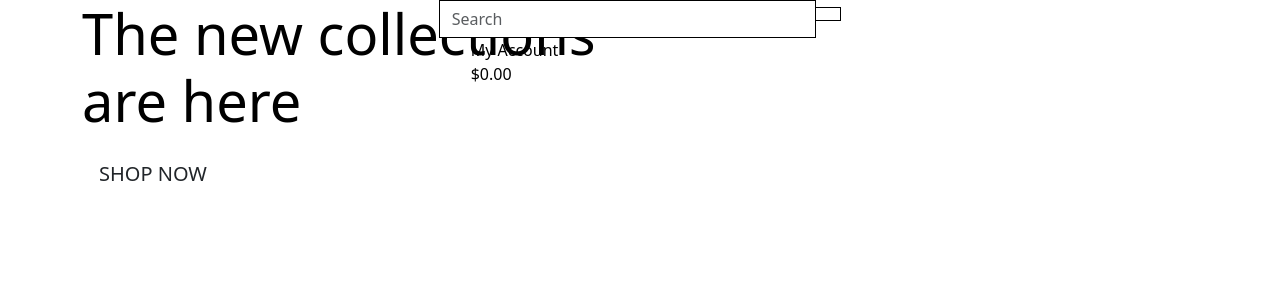
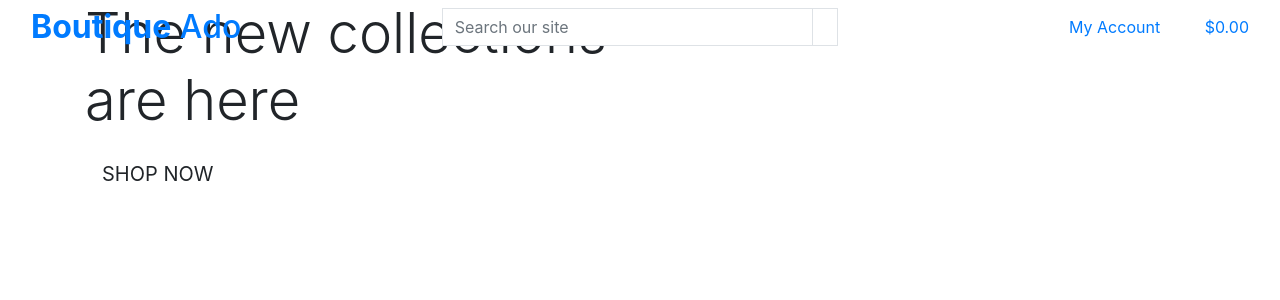
Before and after one commit to patrickaod/Boutique-Ado, a Django app: page / in a window 1280 px wide. Shown: the top 300 px of the page. Run offline with Django 3.2, Linux system fonts and the light colour scheme; some libraries are stand-ins or nearby versions.

Commit message:
Update base template to bootstrap 4

```diff
--- a/templates/base.html
+++ b/templates/base.html
@@ -2,75 +2,64 @@
 
 <!doctype html>
 <html lang="en">
-
   <head>
 
-    <!-- Meta Settings -->
     {% block meta %}
         <meta http-equiv="X-UA-Compatible" content="ie=edge">
         <meta charset="utf-8">
-    <meta name="viewport" content="width=device-width, initial-scale=1">
+        <meta name="viewport" content="width=device-width, initial-scale=1, shrink-to-fit=no">
     {% endblock %}
 
-    {% block extra_meta %}{% endblock %}
-
-    <!-- Title -->
-    <title>Boutique Ado {% block extra_title %}{% endblock %}</title>
-
-    <!-- Bootstrap5 CSS -->
-    {% block corecss %}
-    <link href="https://cdn.jsdelivr.net/npm/bootstrap@5.3.3/dist/css/bootstrap.min.css" rel="stylesheet"
-        integrity="sha384-QWTKZyjpPEjISv5WaRU9OFeRpok6YctnYmDr5pNlyT2bRjXh0JMhjY6hW+ALEwIH" crossorigin="anonymous">
+    {% block extra_meta %}
     {% endblock %}
 
-    <!-- CSS -->
-    {% block extra_css %}{% endblock %}
-
-    <!-- Bootstrap5 JS -->
-    {% block corejs %}
-    <script src="https://cdn.jsdelivr.net/npm/bootstrap@5.3.3/dist/js/bootstrap.bundle.min.js"
-        integrity="sha384-YvpcrYf0tY3lHB60NNkmXc5s9fDVZLESaAA55NDzOxhy9GkcIdslK1eN7N6jIeHz" crossorigin="anonymous">
-        </script>
-    <script src="https://cdn.jsdelivr.net/npm/@popperjs/core@2.11.8/dist/umd/popper.min.js"
-        integrity="sha384-I7E8VVD/ismYTF4hNIPjVp/Zjvgyol6VFvRkX/vR+Vc4jQkC+hVqc2pM8ODewa9r" crossorigin="anonymous">
-        </script>
-    <script src="https://cdn.jsdelivr.net/npm/bootstrap@5.3.3/dist/js/bootstrap.min.js"
-        integrity="sha384-0pUGZvbkm6XF6gxjEnlmuGrJXVbNuzT9qBBavbLwCsOGabYfZo0T0to5eqruptLy" crossorigin="anonymous">
-        </script>
+    {% block corecss %}
+        <link rel="stylesheet" href="https://stackpath.bootstrapcdn.com/bootstrap/4.4.1/css/bootstrap.min.css" integrity="sha384-Vkoo8x4CGsO3+Hhxv8T/Q5PaXtkKtu6ug5TOeNV6gBiFeWPGFN9MuhOf23Q9Ifjh" crossorigin="anonymous">
     {% endblock %}
 
-    {% block extra_js %}{% endblock %}
+    {% block extra_css %}
+    {% endblock %}
+
+    {% block corejs %}
+        <script src="https://code.jquery.com/jquery-3.4.1.slim.min.js" integrity="sha384-J6qa4849blE2+poT4WnyKhv5vZF5SrPo0iEjwBvKU7imGFAV0wwj1yYfoRSJoZ+n" crossorigin="anonymous"></script>
+        <script src="https://cdn.jsdelivr.net/npm/popper.js@1.16.0/dist/umd/popper.min.js" integrity="sha384-Q6E9RHvbIyZFJoft+2mJbHaEWldlvI9IOYy5n3zV9zzTtmI3UksdQRVvoxMfooAo" crossorigin="anonymous"></script>
+        <script src="https://stackpath.bootstrapcdn.com/bootstrap/4.4.1/js/bootstrap.min.js" integrity="sha384-wfSDF2E50Y2D1uUdj0O3uMBJnjuUD4Ih7YwaYd1iqfktj0Uod8GCExl3Og8ifwB6" crossorigin="anonymous"></script>
+    {% endblock %}
+
+    {% block extra_js %}
+    {% endblock %}
+
+    <title>Boutique Ado {% block extra_title %}{% endblock %}</title>
   </head>
-
   <body>
-
     <header class="container-fluid fixed-top">
         <div class="row">
             <div class="col-12 col-lg-4 my-auto py-1 py-lg-0 text-center text-lg-left">
-                <a href="{% url 'home' %}" class="nav-link main-logo-link"></a>
+                <a href="{% url 'home' %}" class="nav-link main-logo-link">
+                    <h2 class="logo-font text-black my-0"><strong>Boutique</strong> Ado</h2>
+                </a>
             </div>
             <div class="col-12 col-lg-4 my-auto py-1 py-lg-0">
                 <form method="GET" action="">
                     <div class="input-group w-100">
-                        <input class="form-control border border-black rounded-0" type="text" name="q"
-                            placeholder="Search">
-                        <div class="input-grou-append">
+                        <input class="form-control border border-black rounded-0" type="text" name="q" placeholder="Search our site">
+                        <div class="input-group-append">
                             <button class="form-control btn btn-black border border-black rounded-0" type="submit">
                                 <span class="icon">
                                     <i class="fas fa-search"></i>
                                 </span>
                             </button>
                         </div>
+                    </div>
                 </form>
             </div>
-            <div class="col-12 col-lg-4 my-auto py-1 py-lg-0 ">
-                <ul>
+            <div class="col-12 col-lg-4 my-auto py-1 py-lg-0">
+                <ul class="list-inline list-unstyled text-center text-lg-right my-0">
                     <li class="list-inline-item dropdown">
-                        <a class="text-black nav-link" href="#" id="user-options" data-toggle="dropdown"
-                            aria-haspopup="true" aria-expanded="false">
+                        <a class="text-black nav-link" href="#" id="user-options" data-toggle="dropdown" aria-haspopup="true" aria-expanded="false">
                             <div class="text-center">
                                 <div><i class="fas fa-user fa-lg"></i></div>
-                                <p class="my-0"> My Account</p>
+                                <p class="my-0">My Account</p>
                             </div>
                         </a>
                         <div class="dropdown-menu border-0" aria-labelledby="user-options">
@@ -79,15 +68,15 @@
                                     <a href="" class="dropdown-item">Product Management</a>
                                 {% endif %}
                                 <a href="" class="dropdown-item">My Profile</a>
-                            <a href="{% url 'account_logout'%}" class="dropdown-item">Logout</a>
+                                <a href="{% url 'account_logout' %}" class="dropdown-item">Logout</a>
                             {% else %}
-                            <a href="{% url 'account_signup'%}" class="dropdown-item">Register</a>
-                            <a href="{% url 'account_login'%}" class="dropdown-item">Login</a>
+                                <a href="{% url 'account_signup' %}" class="dropdown-item">Register</a>
+                                <a href="{% url 'account_login' %}" class="dropdown-item">Login</a>
                             {% endif %}
                         </div>
                     </li>
                     <li class="list-inline-item">
-                        <a class="{% if grand_total %} text-info font-weight-bold {% else %}text-black{% endif %} nav-link" href="">
+                        <a class="{% if grand_total %}text-info font-weight-bold{% else %}text-black{% endif %} nav-link" href="">
                             <div class="text-center">
                                 <div><i class="fas fa-shopping-bag fa-lg"></i></div>
                                 <p class="my-0">
@@ -109,7 +98,7 @@
         <div class="message-container"></div>
     {% endif %}
 
-    {% block page_header%}
+    {% block page_header %}
     {% endblock %}
 
     {% block content %}
@@ -118,6 +107,6 @@
     {% block postloadjs %}
     {% endblock %}
 
+
   </body>
-
 </html>
```
Lines whose indentation alone changed are shown as unchanged.
